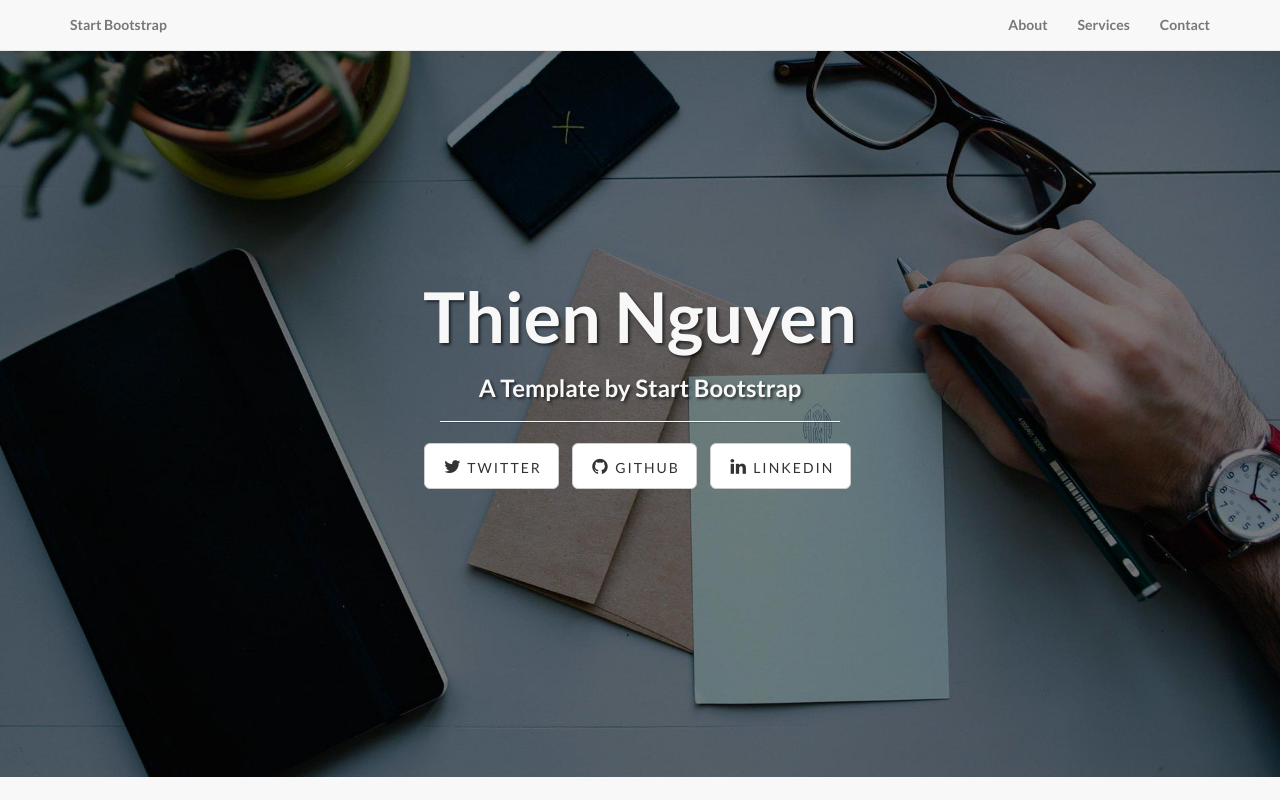
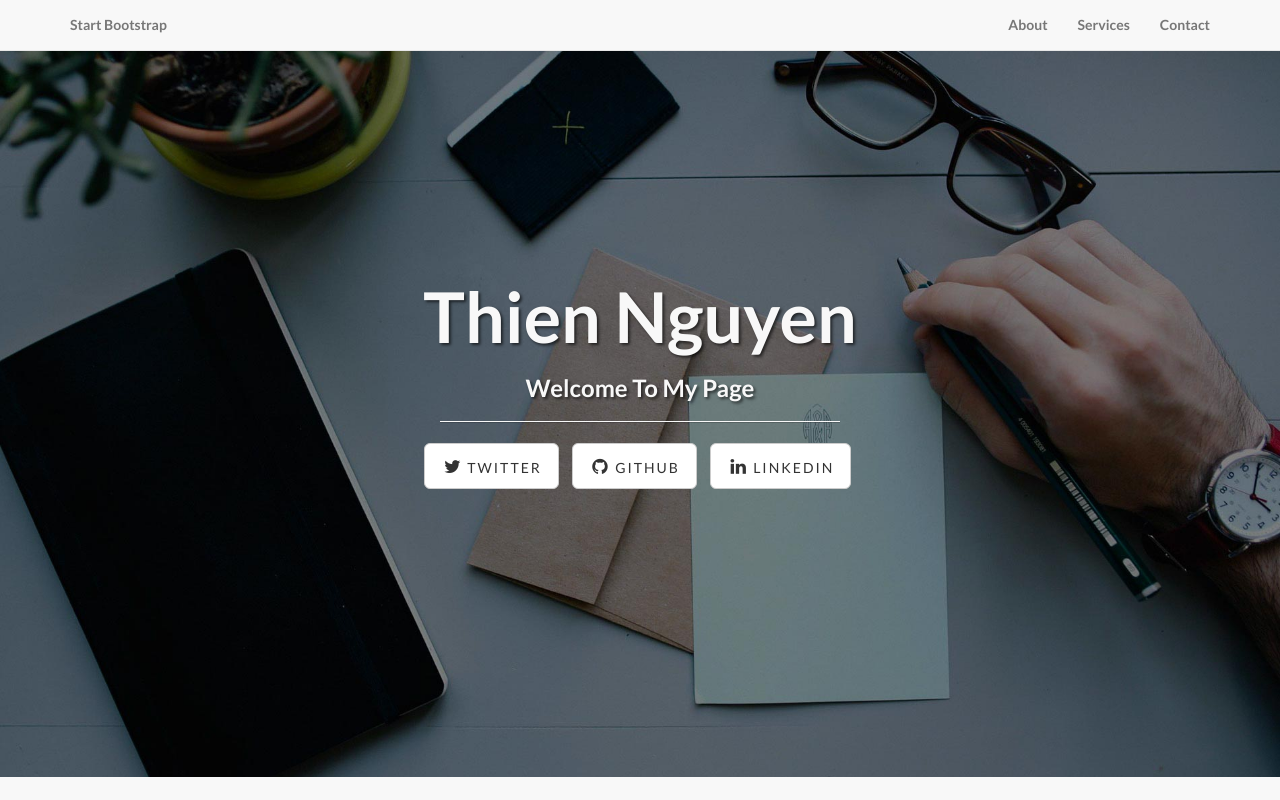
Before and after one commit to thien0411/nguyen-thien, a plain HTML site: page index.html in a window 1280 px wide. Shown: the top 800 px of the page. Drawn offline with Linux system fonts and the light colour scheme.

Commit message:
Update index.html

```diff
--- a/index.html
+++ b/index.html
@@ -74,7 +74,7 @@
                 <div class="col-lg-12">
                     <div class="intro-message">
                         <h1>Thien Nguyen</h1>
-                        <h3>A Template by Start Bootstrap</h3>
+                        <h3>Welcome To My Page</h3>
                         <hr class="intro-divider">
                         <ul class="list-inline intro-social-buttons">
                             <li>
```
